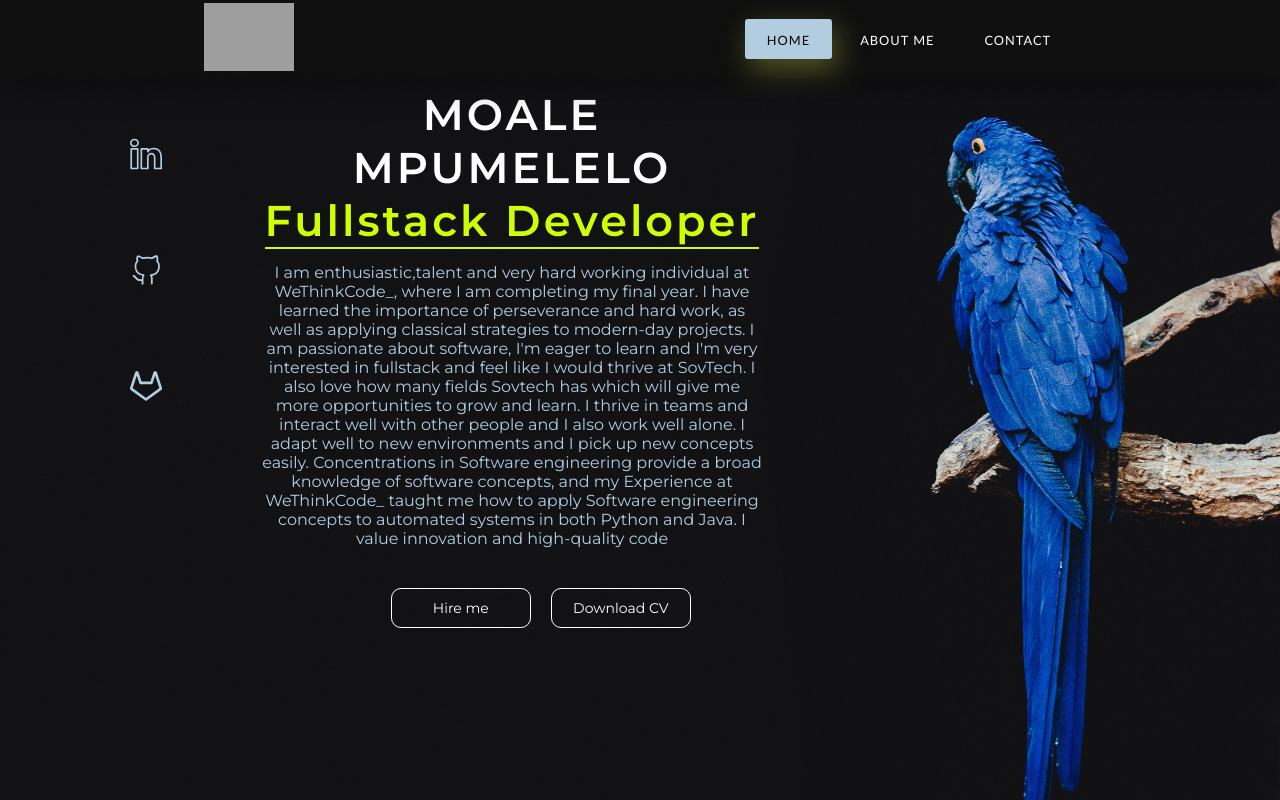
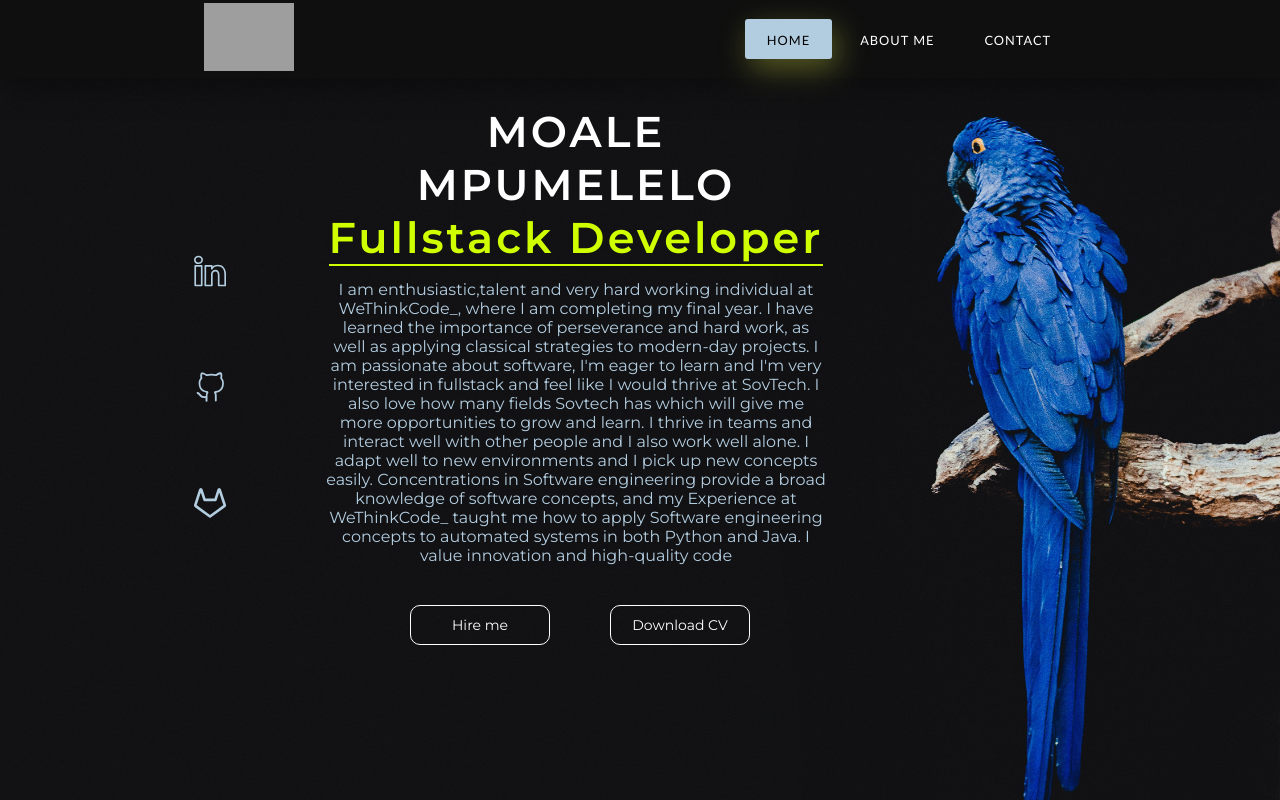
Before and after one commit to mpumi-moale/react_website_portfolio, a React (Create React App) app: page / in a window 1280 px wide. Shown: the top 800 px of the page. Built offline with nearby package versions, Linux system fonts and the light colour scheme; grey boxes are pictures that could not be loaded.

Commit message:
adjustments

```diff
--- a/src/index.css
+++ b/src/index.css
@@ -100,9 +100,9 @@ nav .menu-btn,
 font-family: 'Montserrat';
 width: 500px;
   position: absolute;
-    left: 40%;
+    left: 45%;
     text-align: center;
-  top: 35%;
+  top: 37%;
 transform: translate(-50%,-50%);
 
 }
@@ -123,7 +123,8 @@ color:#ffffff;
 .header-btns{
   display: flex;
   margin-top: 40px;
-  margin-left: 6.8em;
+  margin-left: 4em;
+  gap: 40px;
 }
 .cv-btn{
   font-size: 14px;
@@ -171,7 +172,7 @@ background-color:  var(--secondary-color);
   gap: 5rem;
   position: absolute;
   right: 600px;
-  top: 50px;
+  top: 150px;
 }
 
 .linkedin{
```
